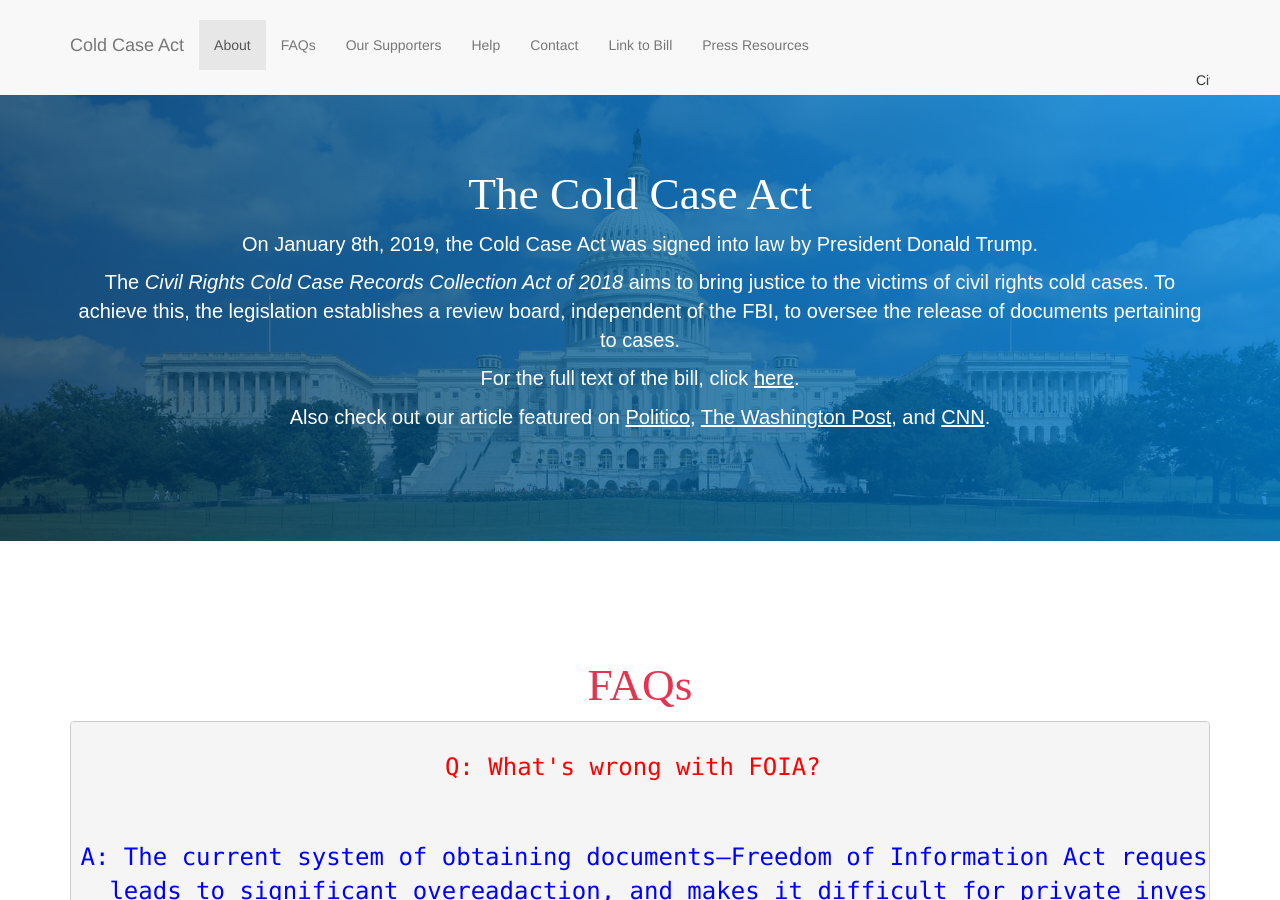
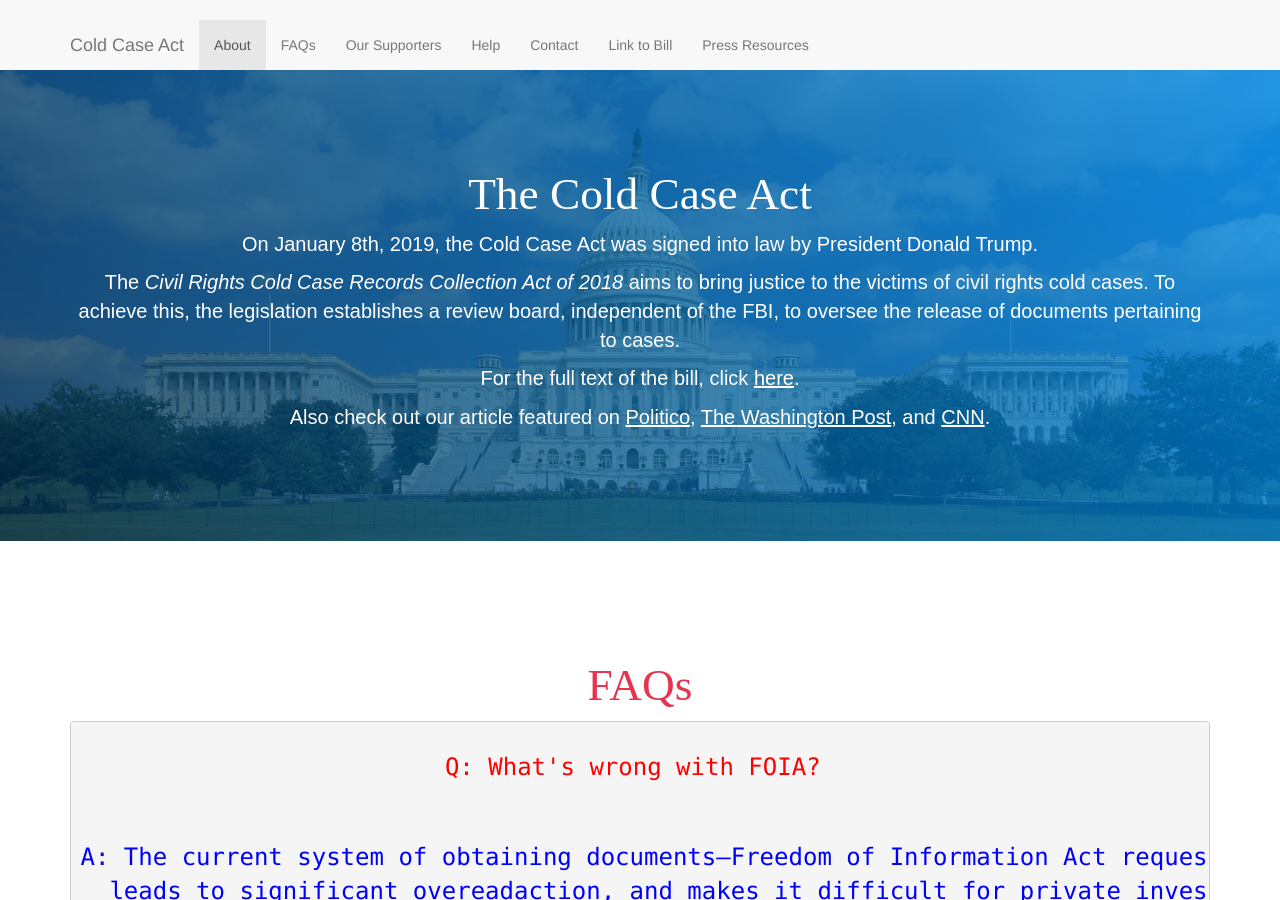
Before and after one commit to civilrightscoldcaseact/civilrightscoldcaseact.github.io, a Jekyll site: the page built from index.html, in a window 1280 px wide and 900 px high. Built offline with Jekyll 4.4.1, drawn with Linux system fonts in a browser that asks for light colours; comment, search, counter and statistics services are not loaded.

Commit message:
Update header.html

```diff
--- a/_includes/header.html
+++ b/_includes/header.html
@@ -34,8 +34,7 @@
                     <a href="https://press.coldcaseact.com/">Press Resources</a>
                   </li>
               </ul>
-          </div>
-        <marquee> Civil Rights Cold Case Records Collection Act 2018  </marquee>
+        </div>
           <!-- /.navbar-collapse -->
       </div>
       <!-- /.container -->
```
